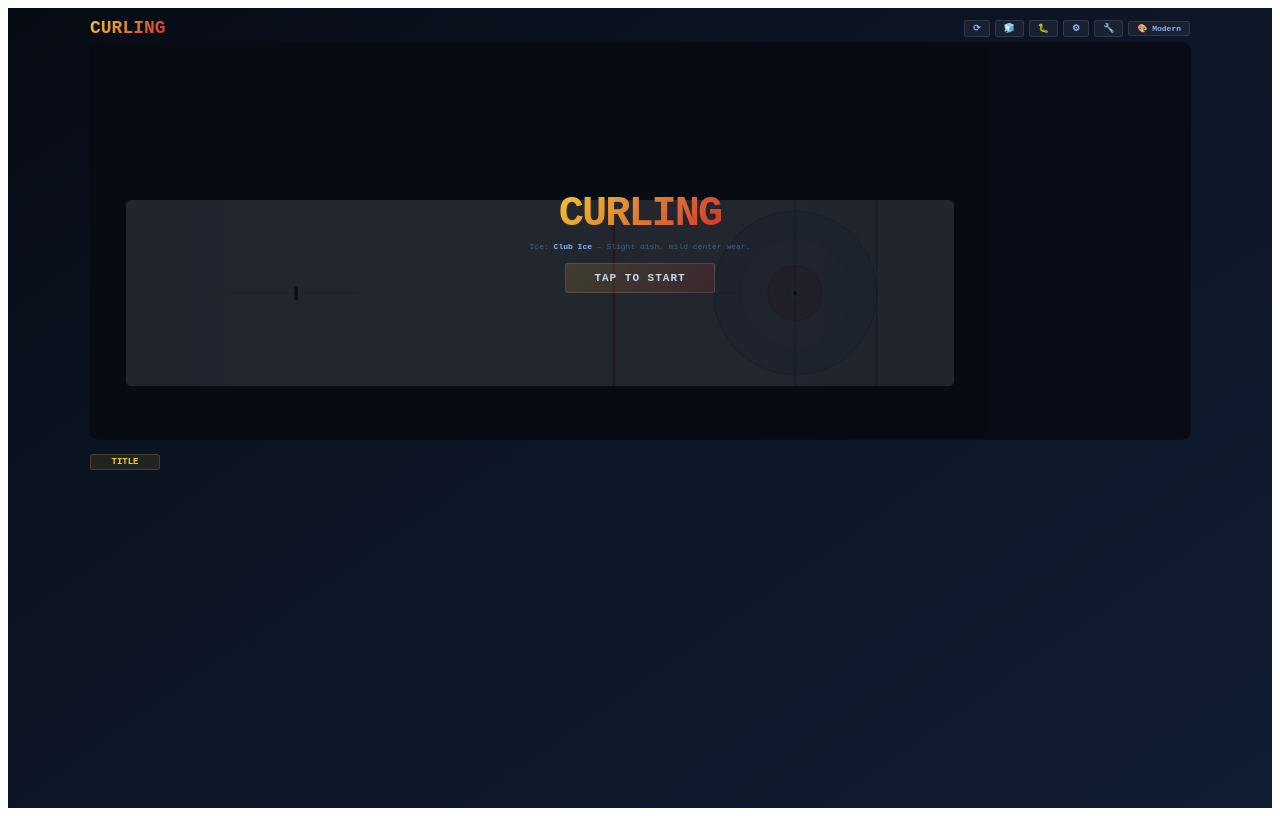
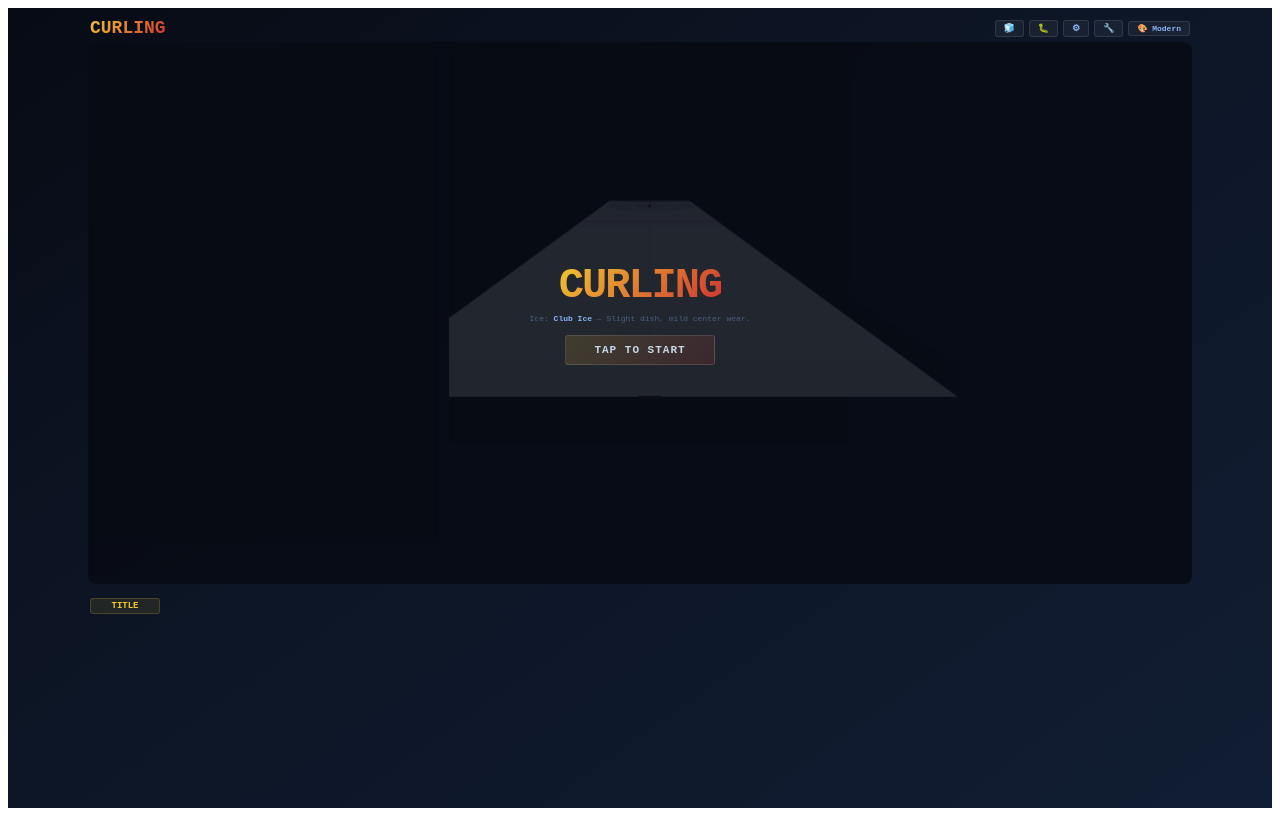
Before and after one commit to sterlingwes/curl.club, a React (Create React App) app: page / in a window 1280 px wide. Built offline with nearby package versions, Linux system fonts and the light colour scheme.

Commit message:
begin refactor adding perspective view
switched to GLM 4.7

```diff
--- a/src/App.jsx
+++ b/src/App.jsx
@@ -793,6 +793,7 @@
 
 export default function CurlingGame() {
   const canvasRef = useRef(null),
+    perspCanvasRef = useRef(null),
     animRef = useRef(null),
     iceGridRef = useRef(new IceGrid());
   const [phase, setPhase] = useState("title");
@@ -805,7 +806,8 @@
   const [aimAngle, setAimAngle] = useState(0);
   const [power, setPower] = useState(0);
   const [curlDir, setCurlDir] = useState(1);
-  const [vertical, setVertical] = useState(false);
+  // Vertical-only mode - horizontal mode removed
+  const [isNarrowLayout, setIsNarrowLayout] = useState(true);
   const [iceProfile, setIceProfile] = useState("club");
   const [showOverlay, setShowOverlay] = useState(false);
   const [showProfilePicker, setShowProfilePicker] = useState(false);
@@ -1020,14 +1022,14 @@
     rock.y = aimAngle;
     rock.angle = PI;
     rock.velocity = 1.8 + 2.6 * Math.pow(power / 100, 0.5);
-    rock.spin = vertical ? curlDir : -curlDir;
+    rock.spin = curlDir; // Fixed: vertical mode only, no flip needed
     rock.paperTurns = 0.8 + Math.random() * 0.4;
     rock.inPlay = true;
     rock.active = true;
     rock.stopped = false;
     rock.hasContacted = false;
     deliveryRockRef.current = rock;
-  }, [currentTeam, rockNum, aimAngle, power, curlDir, vertical]);
+  }, [currentTeam, rockNum, aimAngle, power, curlDir]);
 
   useEffect(() => {
     if (phase !== "running") return;
@@ -1092,31 +1094,41 @@
     return () => clearInterval(iv);
   }, [phase]);
 
+  // Breakpoint detection for layout (narrow < 500px, wide >= 500px)
+  useEffect(() => {
+    const checkBreakpoint = () => {
+      setIsNarrowLayout(window.innerWidth < 500);
+    };
+    checkBreakpoint();
+    window.addEventListener("resize", checkBreakpoint);
+    return () => window.removeEventListener("resize", checkBreakpoint);
+  }, []);
+
   // === RENDERING ===
   useEffect(() => {
     const canvas = canvasRef.current;
-    if (!canvas) return;
+    const perspCanvas = perspCanvasRef.current;
+    if (!canvas || !perspCanvas) return;
     const ctx = canvas.getContext("2d");
+    const perspCtx = perspCanvas.getContext("2d");
     let raf;
     const W = canvas.width,
       H = canvas.height,
-      isV = vertical;
+      // Hardcoded vertical mode: world +y goes to right (screen +x)
+      isV = true;
     const xRange = WORLD.sheetStart - WORLD.sheetEnd,
       yRange = WORLD.sheetHalfWidth * 2;
     const uScale = Math.min(
-      ((isV ? H : W) * 0.92) / xRange,
-      ((isV ? W : H) * 0.92) / yRange,
+      (H * 0.92) / xRange,
+      (W * 0.92) / yRange,
     );
     const wcx = (WORLD.sheetStart + WORLD.sheetEnd) / 2;
-    const toS = (wx, wy) =>
-      isV
-        ? [W / 2 + wy * uScale, H / 2 + (wx - wcx) * uScale]
-        : [W / 2 - (wx - wcx) * uScale, H / 2 - wy * uScale];
+    const toS = (wx, wy) => [W / 2 + wy * uScale, H / 2 + (wx - wcx) * uScale];
     const r2s = (wr) => wr * uScale;
     const T = tune,
       grid = iceGridRef.current;
-    // World +y force → screen delta. Horiz: +y → up (screen -y). Vert: +y → right (screen +x).
-    const fToS = (fy, sc) => (isV ? [fy * sc, 0] : [0, -fy * sc]);
+    // World +y force → screen delta. Vert: +y → right (screen +x).
+    const fToS = (fy, sc) => [fy * sc, 0];
 
     const buildOverlay = () => {
       const oc = document.createElement("canvas");
@@ -1211,15 +1223,10 @@
         ctx.save();
         ctx.imageSmoothingEnabled = true;
         ctx.globalAlpha = showOverlay ? 0.85 : 0.5;
-        if (isV) {
+        // Vertical mode: translate to top-left and rotate
         ctx.translate(sL, sT2 + sH);
         ctx.rotate(-PI / 2);
         ctx.drawImage(oImg, 0, 0, GRID_COLS, GRID_ROWS, 0, 0, sH, sW);
-        } else {
-          ctx.translate(sL + sW, sT2 + sH);
-          ctx.scale(-1, -1);
-          ctx.drawImage(oImg, 0, 0, GRID_COLS, GRID_ROWS, 0, 0, sW, sH);
-        }
         ctx.restore();
       }
       if (showOverlay) {
@@ -1233,7 +1240,8 @@
             const [sx, sy] = toS(wx, wy);
             const len = Math.min(12, mag * 3000);
             const ang = Math.atan2(cell.slopeY, cell.slopeX);
-            const sa = isV ? -ang + PI / 2 : PI - ang;
+            // Vertical mode: -ang + PI/2
+            const sa = -ang + PI / 2;
             const ex = sx + Math.cos(sa) * len,
               ey = sy - Math.sin(sa) * len;
             ctx.strokeStyle = `rgba(255,220,80,${Math.min(0.8, mag * 250)})`;
@@ -1313,8 +1321,8 @@
       const [hkx, hky] = toS(WORLD.hackPos, 0);
       const hs = r2s(3);
       ctx.fillStyle = th.hackFill;
-      if (isV) ctx.fillRect(hkx - hs * 2, hky - hs / 2, hs * 4, hs);
-      else ctx.fillRect(hkx - hs / 2, hky - hs * 2, hs, hs * 4);
+      // Vertical mode: horizontal hack line
+      ctx.fillRect(hkx - hs * 2, hky - hs / 2, hs * 4, hs);
 
       const tcA = th.teams;
       for (const rock of rocksRef.current) {
@@ -1481,13 +1489,8 @@
           ctx.fillStyle = "#00e8e8";
           ctx.beginPath();
           ctx.moveTo(sx2, sy2 - corridorW);
-          if (isV) {
           ctx.lineTo(hx2, hy2 - corridorW * 2.5);
           ctx.lineTo(hx2, hy2 + corridorW * 2.5);
-          } else {
-            ctx.lineTo(hx2, hy2 - corridorW * 2.5);
-            ctx.lineTo(hx2, hy2 + corridorW * 2.5);
-          }
           ctx.lineTo(sx2, sy2 + corridorW);
           ctx.closePath();
           ctx.fill();
@@ -1544,6 +1547,24 @@
         ctx.fillText("arrow len = force magnitude", lx + 4, ly + 52);
       }
 
+      // Render perspective view
+      drawPerspective(
+        perspCtx,
+        perspDims.w,
+        perspDims.h,
+        {
+          WORLD,
+          ROCK_RADIUS,
+          rocks: rocksRef.current,
+          deliveryRock: deliveryRockRef.current,
+          sweeping: sweepingRef.current,
+          phase,
+          aimAngle,
+          currentTeam,
+          theme: th,
+        },
+      );
+
       raf = requestAnimationFrame(draw);
     };
     raf = requestAnimationFrame(draw);
@@ -1552,7 +1573,6 @@
     phase,
     aimAngle,
     currentTeam,
-    vertical,
     showOverlay,
     showDebug,
     tune,
@@ -1622,25 +1642,43 @@
   const totalScore = (t) => scores[t].reduce((a, b) => a + b, 0);
   const tn = (t) => theme.teams[t].name;
   const tCol = (t) => theme.teams[t].f;
+  // Main canvas dimensions (top-down minimap)
   const [dims, setDims] = useState({ w: 900, h: 500 });
+  // Perspective canvas dimensions - grows to fill available space
+  const [perspDims, setPerspDims] = useState({ w: 400, h: 400 });
+
+  // Sheet aspect ratio (width:height ratio for the ice sheet)
+  const SHEET_ASPECT = (WORLD.sheetStart - WORLD.sheetEnd) / (WORLD.sheetHalfWidth * 2);
+
   useEffect(() => {
     const resize = () => {
       const mw = Math.min(window.innerWidth - 24, 1100),
         mh = window.innerHeight - 260;
-      if (vertical) {
-        const w = Math.min(mw, 400),
-          h = Math.min(mh, w * 2.4);
-        setDims({ w: Math.max(260, w), h: Math.max(380, h) });
+
+      if (isNarrowLayout) {
+        // Narrow: stack vertically, perspective takes remaining space
+        const sheetW = Math.min(mw, 400);
+        const sheetH = Math.min(mh * 0.5, sheetW * SHEET_ASPECT);
+        setDims({ w: Math.max(260, sheetW), h: Math.max(200, sheetH) });
+
+        const pw = Math.min(mw, 400);
+        const ph = Math.min(mh * 0.45, pw * 0.6);
+        setPerspDims({ w: Math.max(260, pw), h: Math.max(180, ph) });
       } else {
-        const w = Math.min(mw, 1100),
-          h = Math.min(w * 0.36, mh);
-        setDims({ w: Math.max(460, w), h: Math.max(180, h) });
+        // Wide: side-by-side, both views fill space reasonably
+        const sheetW = Math.min(mw * 0.45, 350);
+        const sheetH = Math.min(mh, sheetW * SHEET_ASPECT);
+        setDims({ w: Math.max(250, sheetW), h: Math.max(180, sheetH) });
+
+        const pw = mw - sheetW - 8; // perspective takes remaining width
+        const ph = Math.min(mh, pw * 0.6);
+        setPerspDims({ w: Math.max(350, pw), h: Math.max(250, ph) });
       }
     };
     resize();
     window.addEventListener("resize", resize);
     return () => window.removeEventListener("resize", resize);
-  }, [vertical]);
+  }, [isNarrowLayout]);
 
   const rockLabel = `${Math.floor(rockNum / 2) + 1}/${ROCKS_PER_TEAM}`;
   const btn = {
@@ -1677,7 +1715,7 @@
           gap: 8,
           marginBottom: 4,
           width: "100%",
-          maxWidth: dims.w,
+          maxWidth: isNarrowLayout ? dims.w : dims.w + perspDims.w + 8,
           justifyContent: "space-between",
           flexWrap: "wrap",
         }}
@@ -1713,9 +1751,6 @@
               E<b>{currentEnd}</b> R<b>{rockLabel}</b>
             </span>
           )}
-          <button onClick={() => setVertical((v) => !v)} style={btn}>
-            {vertical ? "⟷" : "⟳"}
-          </button>
           <button
             onClick={() => setShowOverlay((v) => !v)}
             style={{ ...btn, color: showOverlay ? "#f0c830" : theme.btnColor }}
@@ -1756,7 +1791,7 @@
             marginBottom: 4,
             flexWrap: "wrap",
             width: "100%",
-            maxWidth: dims.w,
+            maxWidth: isNarrowLayout ? dims.w : dims.w + perspDims.w + 8,
           }}
         >
           {Object.entries(ICE_PROFILES).map(([k, p]) => (
@@ -1785,7 +1820,7 @@
         <div
           style={{
             width: "100%",
-            maxWidth: dims.w,
+            maxWidth: isNarrowLayout ? dims.w : dims.w + perspDims.w + 8,
             background: theme.panelBg,
             border: theme.panelBorder,
             borderRadius: theme.btnRadius + 2,
@@ -1917,7 +1952,7 @@
             overflow: "hidden",
             fontSize: 10,
             width: "100%",
-            maxWidth: dims.w,
+            maxWidth: isNarrowLayout ? dims.w : dims.w + perspDims.w + 8,
           }}
         >
           {[0, 1].map((t) => (
@@ -1982,7 +2017,26 @@
       )}
 
       <div
-        style={{ position: "relative", borderRadius: 8, overflow: "hidden" }}
+        style={{
+          display: "flex",
+          gap: 8,
+          position: "relative",
+          borderRadius: 8,
+          overflow: "hidden",
+          flexWrap: isNarrowLayout ? "wrap" : "nowrap",
+          minHeight: isNarrowLayout ? 600 : 400,
+        }}
+      >
+        {/* Top-down minimap canvas */}
+        <div
+          style={{
+            position: "relative",
+            borderRadius: theme.btnRadius + 5,
+            overflow: "hidden",
+            flex: isNarrowLayout ? "0 0 auto" : "0 0 auto",
+            display: "flex",
+            alignItems: "center",
+          }}
         >
           <canvas
             ref={canvasRef}
@@ -1994,8 +2048,35 @@
               cursor: "pointer",
               border: theme.canvasBorder,
               display: "block",
+              width: isNarrowLayout ? "auto" : "100%",
             }}
           />
+        </div>
+
+        {/* Perspective canvas - 3D view from hack, grows to fill space */}
+        <div
+          style={{
+            position: "relative",
+            borderRadius: theme.btnRadius + 5,
+            overflow: "hidden",
+            flex: isNarrowLayout ? "1 1 auto" : "1 1 auto",
+            minWidth: isNarrowLayout ? 0 : perspDims.w,
+          }}
+        >
+          <canvas
+            ref={perspCanvasRef}
+            width={perspDims.w}
+            height={perspDims.h}
+            onClick={handleAction}
+            style={{
+              borderRadius: theme.btnRadius + 5,
+              cursor: "pointer",
+              border: theme.canvasBorder,
+              display: "block",
+              width: "100%",
+            }}
+          />
+        </div>
 
         {phase === "title" && (
           <div
@@ -2167,7 +2248,7 @@
           gap: 8,
           marginTop: 5,
           width: "100%",
-          maxWidth: dims.w,
+          maxWidth: isNarrowLayout ? dims.w : dims.w + perspDims.w + 8,
           minHeight: 34,
           flexWrap: "wrap",
         }}
```
Lines whose indentation alone changed are shown as unchanged.
